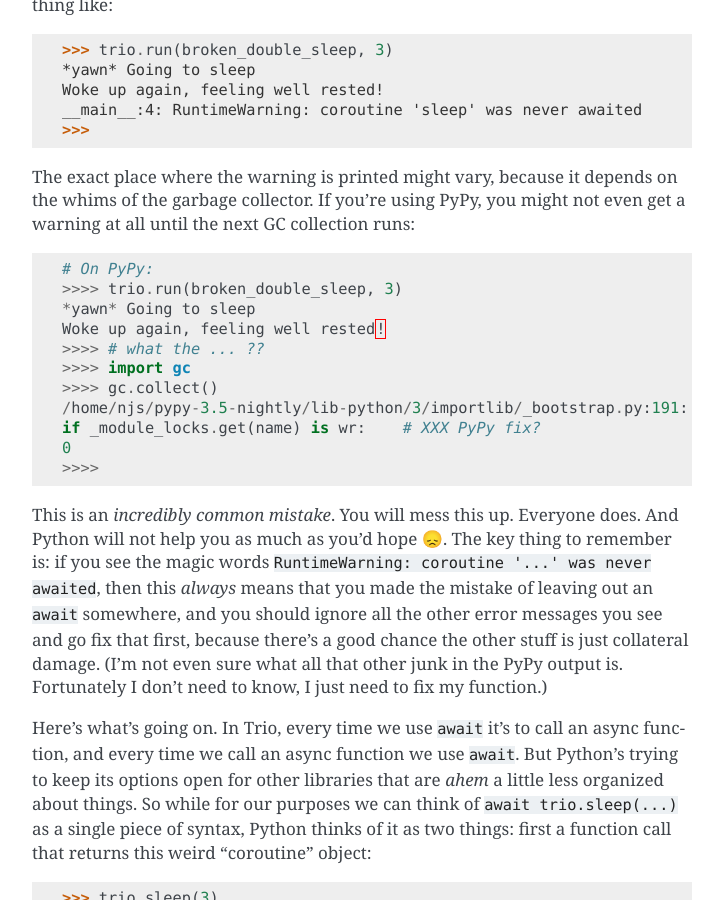
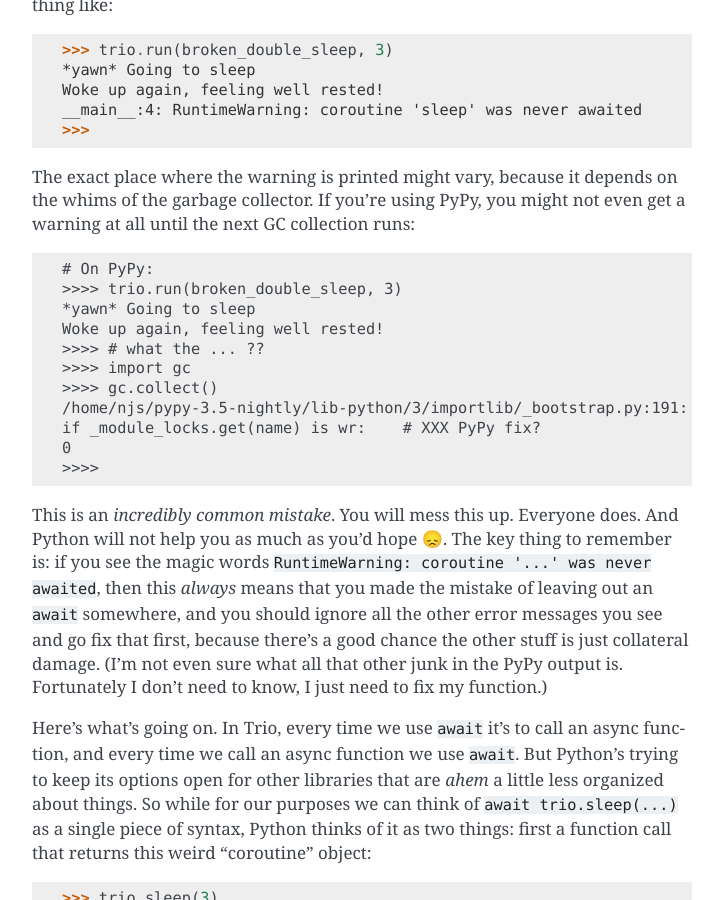
Before and after one commit to GangCheng0619/trio-py-app, a Sphinx documentation site: the page built from docs/source/tutorial.rst, in a window 1280 px wide and 900 px high, scrolled down 3368 px. Shown: the whole window, without its empty margins (388-1111 px from the left). Built offline with Sphinx 7.4.7, drawn with Linux system fonts in a browser that asks for light colours; some of the changed lines change nothing that is shown.

Commit message:
[docs] Pygments doesn't like PyPy-style prompts I guess?

```diff
--- a/docs/source/tutorial.rst
+++ b/docs/source/tutorial.rst
@@ -180,7 +180,9 @@ instantly, and prints something like::
 The exact place where the warning is printed might vary, because it
 depends on the whims of the garbage collector. If you're using PyPy,
 you might not even get a warning at all until the next GC collection
-runs::
+runs:
+
+.. code-block:: none
 
    # On PyPy:
    >>>> trio.run(broken_double_sleep, 3)
```
